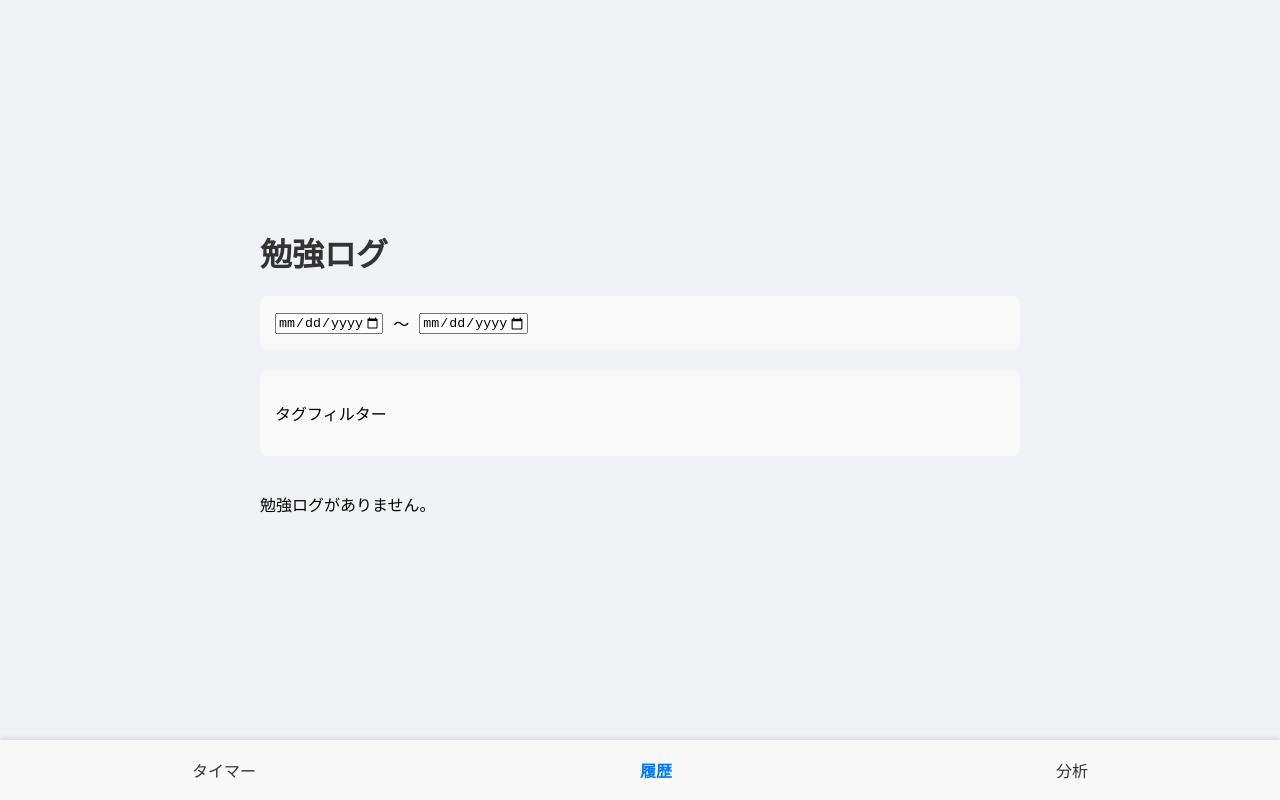
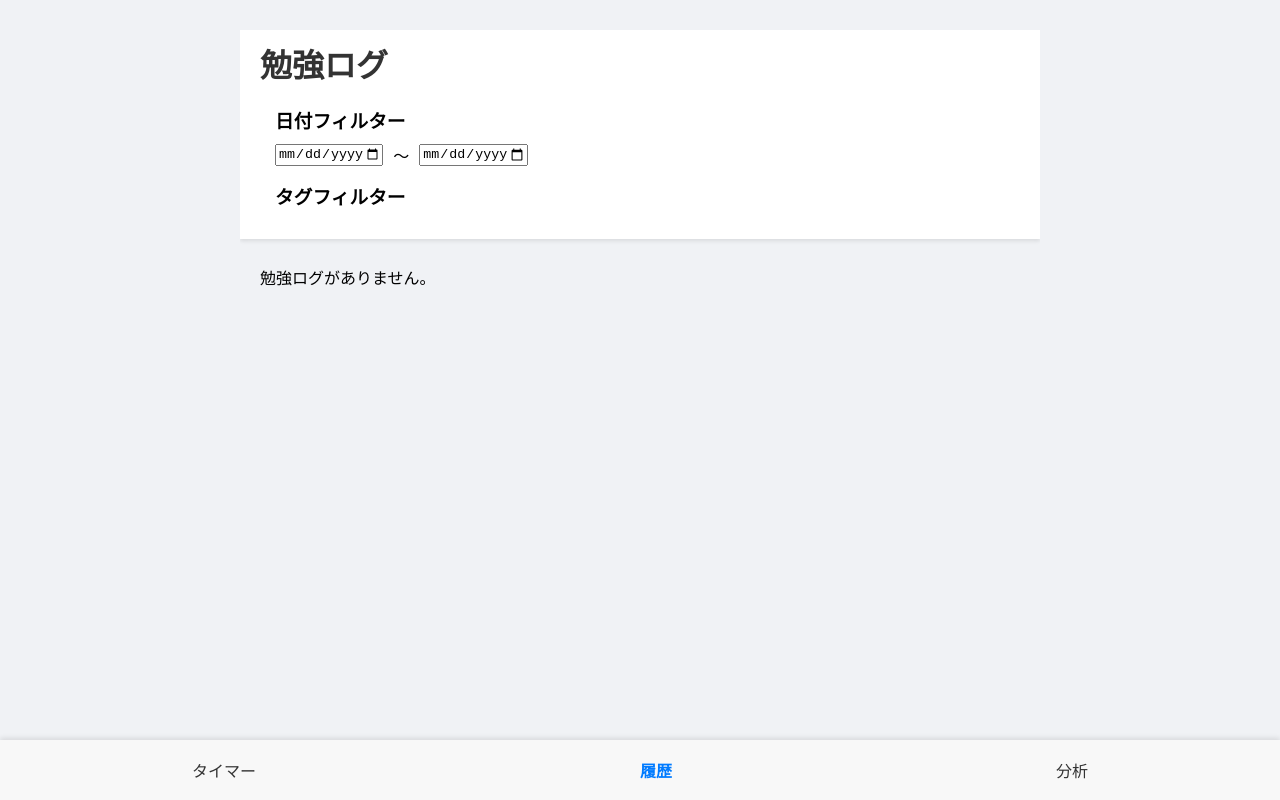
Before and after one commit to Toshiki428/solodo, a React (Vite) app: page /logs in a window 1280 px wide. Built offline with nearby package versions, Linux system fonts and the light colour scheme.

Commit message:
feat:タグフィルタ機能の実装

```diff
--- a/src/pages/Logs.css
+++ b/src/pages/Logs.css
@@ -1,12 +1,25 @@
 .logs-container {
-  padding: 20px;
-  padding-bottom: 80px;
+  padding: 0;
+  display: flex;
+  flex-direction: column;
+  height: calc(100vh - 60px); /* ナビゲーションバーの高さ分を差し引く */
+  overflow: hidden; /* スクロールはlog-listで制御 */
+}
+
+.logs-header {
+  padding: 10px 20px;
+  background-color: white;
+  box-shadow: 0 2px 4px rgba(0,0,0,0.1);
+}
+
+.logs-header h1 {
+  margin-top: 0;
+  margin-bottom: 10px;
 }
 
 .filter-section {
-  margin-bottom: 20px;
-  padding: 15px;
-  background-color: #f9f9f9;
+  margin-bottom: 0;
+  padding: 10px 15px;
   border-radius: 8px;
 }
 
@@ -16,9 +29,39 @@
   gap: 10px;
 }
 
+.filter-section h3 {
+  margin-top: 15px;
+  margin-bottom: 10px;
+  padding: 0;
+}
+
+.filter-section h3:first-child {
+  margin-top: 0;
+}
+
+.tag-filter-chips {
+  display: flex;
+  flex-wrap: wrap;
+  gap: 10px;
+}
+
+.tag-filter-chip {
+  display: flex;
+  align-items: center;
+  background-color: #e0e0e0;
+  padding: 5px 10px;
+  border-radius: 20px;
+}
+
 .log-list {
+  flex-grow: 1;
+  overflow-y: auto;
+  padding: 10px 20px;
+  padding-bottom: 30px;
   display: grid;
-  gap: 15px;
+  gap: 8px;
+  align-items: start;
+  align-content: start;
 }
 
 .log-item {
@@ -30,6 +73,8 @@
   display: flex;
   justify-content: space-between;
   align-items: center;
+  height: 120px;
+  overflow: hidden;
 }
 
 .log-details {
--- a/src/pages/Logs.tsx
+++ b/src/pages/Logs.tsx
@@ -10,6 +10,7 @@ const Logs: React.FC = () => {
   const [logToDelete, setLogToDelete] = useState<number | undefined>(undefined);
   const [startDate, setStartDate] = useState<string>('');
   const [endDate, setEndDate] = useState<string>('');
+  const [selectedTagIds, setSelectedTagIds] = useState<number[]>([]);
 
   useEffect(() => {
     const fetchLogsAndTags = async () => {
@@ -22,6 +23,12 @@ const Logs: React.FC = () => {
 
     fetchLogsAndTags();
   }, []);
+
+  const handleTagFilterChange = (tagId: number) => {
+    setSelectedTagIds(prev =>
+      prev.includes(tagId) ? prev.filter(id => id !== tagId) : [...prev, tagId]
+    );
+  };
 
   const filteredLogs = useMemo(() => {
     let effectiveStartDate: Date | null = null;
@@ -54,11 +61,20 @@ const Logs: React.FC = () => {
 
     return allStudyLogs.filter(log => {
       const logDate = new Date(log.startTime);
+      // 日付フィルター
       if (effectiveStartDate && logDate < effectiveStartDate) return false;
       if (effectiveEndDate && logDate > effectiveEndDate) return false;
+
+      // タグフィルター
+      if (selectedTagIds.length > 0) {
+        // 選択されたすべてのタグIDがログのタグIDに含まれているか
+        const hasAllSelectedTags = selectedTagIds.every(selectedTagId => log.tagIds.includes(selectedTagId));
+        if (!hasAllSelectedTags) return false;
+      }
+
       return true;
     });
-  }, [allStudyLogs, startDate, endDate]);
+  }, [allStudyLogs, startDate, endDate, selectedTagIds]);
 
   const openConfirmationModal = (id: number | undefined) => {
     setLogToDelete(id);
@@ -106,16 +122,28 @@ const Logs: React.FC = () => {
 
   return (
     <div className="logs-container">
+      <div className="logs-header">
         <h1>勉強ログ</h1>
         <div className="filter-section">
+          <h3>日付フィルター</h3>
           <div className="date-filter">
             <input type="date" value={startDate} onChange={e => setStartDate(e.target.value)} max={new Date().toISOString().split('T')[0]} />
             <span>〜</span>
             <input type="date" value={endDate} onChange={e => setEndDate(e.target.value)} max={new Date().toISOString().split('T')[0]} />
           </div>
+          <h3>タグフィルター</h3>
+          <div className="tag-filter-chips">
+            {tags.map(tag => (
+              <div
+                key={tag.id}
+                className={`tag-chip ${selectedTagIds.includes(tag.id!) ? 'selected' : ''}`}
+                onClick={() => handleTagFilterChange(tag.id!)}
+              >
+                <span>{tag.name}</span>
               </div>
-      <div className="filter-section">
-        <p>タグフィルター</p>
+            ))}
+          </div>
+        </div>
       </div>
       <div className="log-list">
         {filteredLogs.length === 0 ? (
```
Lines whose indentation alone changed are shown as unchanged.
